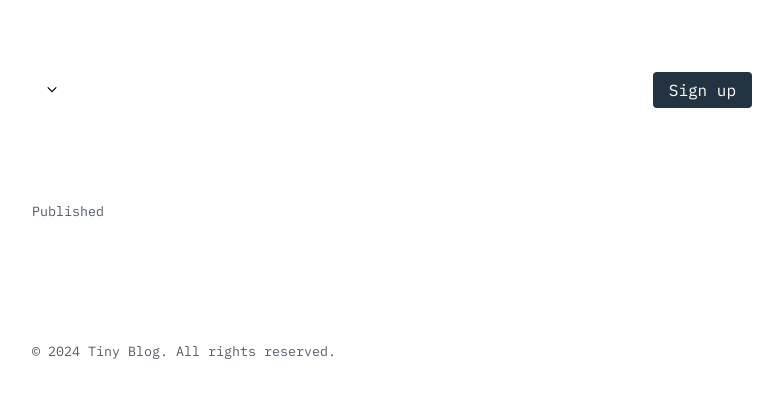
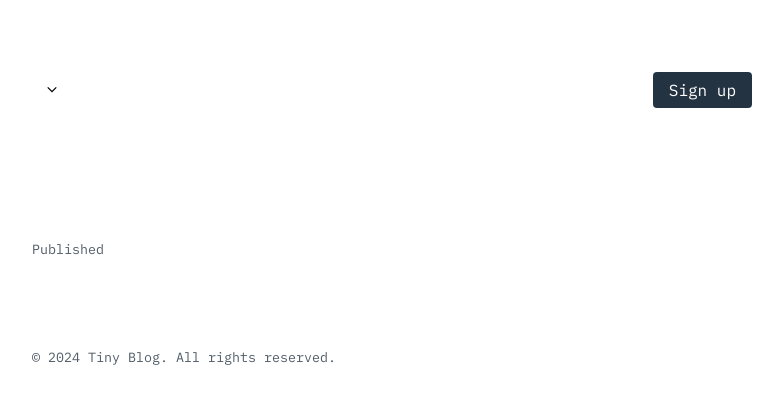
Before and after one commit to nmsalvatore/tinyblog, a Django app: template blog/templates/blog/post_detail.html in a window 1280 px wide. Shown: the top 404 px of the page, without its empty margins (248-1031 px from the left). Run offline with Django 5.2, Linux system fonts and the light colour scheme; the template is opened without the code that fills it, so the values that code supplies are empty; some libraries are stand-ins or nearby versions.

Commit message:
Move published/updated below article content

```diff
--- a/blog/templates/blog/post_detail.html
+++ b/blog/templates/blog/post_detail.html
@@ -12,8 +12,9 @@
 {% block blog_content %}
     <article>
         <h1 class="title">{{ post.title }}</h1>
+        <div class="content">{{ post.body|safe }}</div>
         <small>Published {{ post.created_on }}</small>
-        <div class="content">{{ post.body|safe }}</div>
+        {% if post.created_on != post.updated_on %}<small>Last updated on {{ post.updated_on }}</small>{% endif %}
     </article>
     {% if user.is_authenticated and user == blog.author %}
         <div class="edit-options">
--- a/static/css/base.css
+++ b/static/css/base.css
@@ -41,6 +41,7 @@
 
 article .content {
     margin-top: var(--space-md);
+    margin-bottom: var(--space-lg);
 }
 
 article .content,
@@ -111,6 +112,11 @@
     }
 }
 
+small {
+    display: block;
+    margin-bottom: var(--space-xs);
+}
+
 main {
     display: flex;
     flex-direction: column;
@@ -124,7 +130,7 @@
 h1 {
     font-size: var(--space-md);
     font-weight: 700;
-    margin-bottom: var(--space-sm);
+    margin-bottom: var(--space-md);
     line-height: 1.2;
 }
 
@@ -172,7 +178,7 @@
 
 .edit-options {
     align-self: flex-end;
-    margin-top: var(--space-md);
+    margin-top: var(--space-lg);
 
     a:first-child {
         margin-right: var(--space-md);
```
